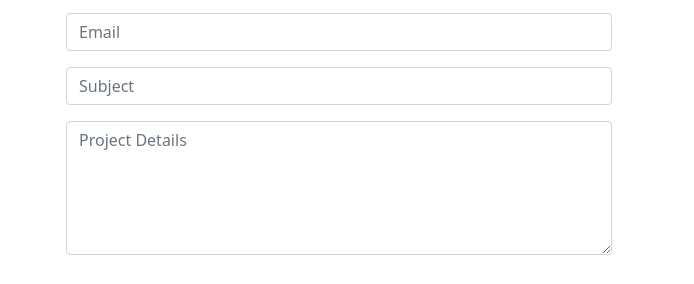
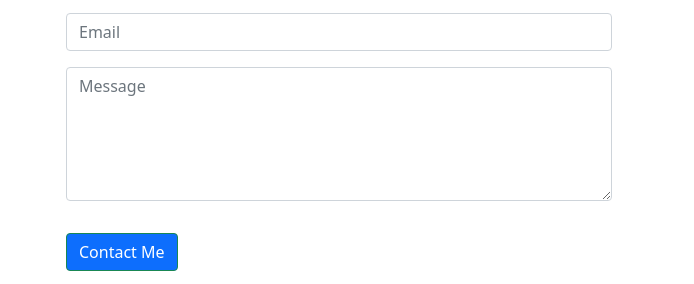
Before and after one commit to paulrichardgolden/Portfolio, a plain HTML site: page index.html in a window 1280 px wide. Shown: the part 2222-2506 px from the top of the page, 586-1280 px from the left. Drawn offline with nearby package versions, Linux system fonts and the light colour scheme.

Commit message:
Update index.html

```diff
--- a/index.html
+++ b/index.html
@@ -179,9 +179,8 @@
 						  method="POST">
                         <input type="text" class="form-control form-control-lg" placeholder="Name">
                         <input type="email" class="form-control mt-3" placeholder="Email">
-                        <input type="text" class="form-control mt-3" placeholder="Subject">
                         <div class="mb-3 mt-3">
-                            <textarea class="form-control" rows="5" id="comment" name="text" placeholder="Project Details"></textarea>
+                            <textarea class="form-control" rows="5" id="comment" name="text" placeholder="Message"></textarea>
                         </div>
                     </form>
                     <button type="button" class="btn btn-success mt-3">Contact Me</button>
```
